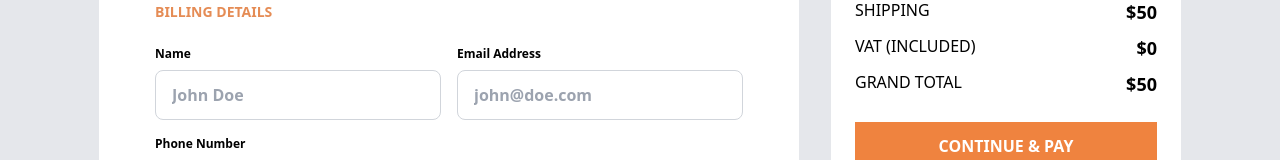
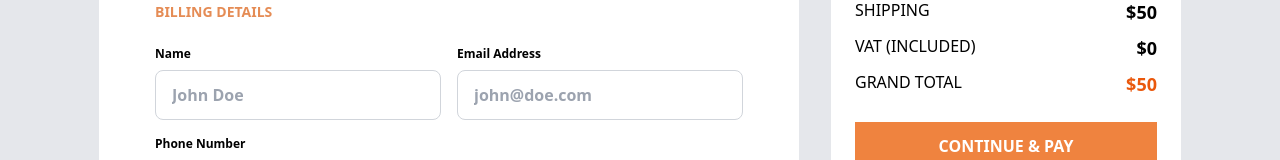
Before and after one commit to yusufdgzl/audiophile-ecommerce-website, a Next.js app: page /checkout in a window 1280 px wide. Shown: the part 234-394 px from the top of the page. Built offline with nearby package versions, Linux system fonts and the light colour scheme.

Commit message:
regular expression added to CartSummary

```diff
--- a/components/cart/CartSummary.tsx
+++ b/components/cart/CartSummary.tsx
@@ -24,7 +24,7 @@ export default function CartSummary() {
       <div className="space-y-2">
         <div className="flex justify-between">
           <p>TOTAL</p>
-          <p className="font-semibold text-lg">${cartTotal}</p>
+          <p className="font-semibold text-lg">${cartTotal.toString().replace(/\B(?=(\d{3})+(?!\d))/g, ",")}</p>
         </div>
         <div className="flex justify-between">
           <p>SHIPPING</p>
@@ -32,11 +32,11 @@ export default function CartSummary() {
         </div>
         <div className="flex justify-between">
           <p>VAT (INCLUDED)</p>
-          <p className="font-semibold text-lg">${vat}</p>
+          <p className="font-semibold text-lg">${vat.toString().replace(/\B(?=(\d{3})+(?!\d))/g, ",")}</p>
         </div>
-        <div className="flex justify-between">
+        <div className="flex justify-between ">
           <p>GRAND TOTAL</p>
-          <p className="font-semibold text-lg">${cartTotal + 50 + vat}</p>
+          <p className="font-semibold text-lg text-orange-600">${(cartTotal + 50 + vat).toString().replace(/\B(?=(\d{3})+(?!\d))/g, ",")}</p>
         </div>
       </div>
       <button className="btn-orange w-full">CONTINUE & PAY</button>
```
